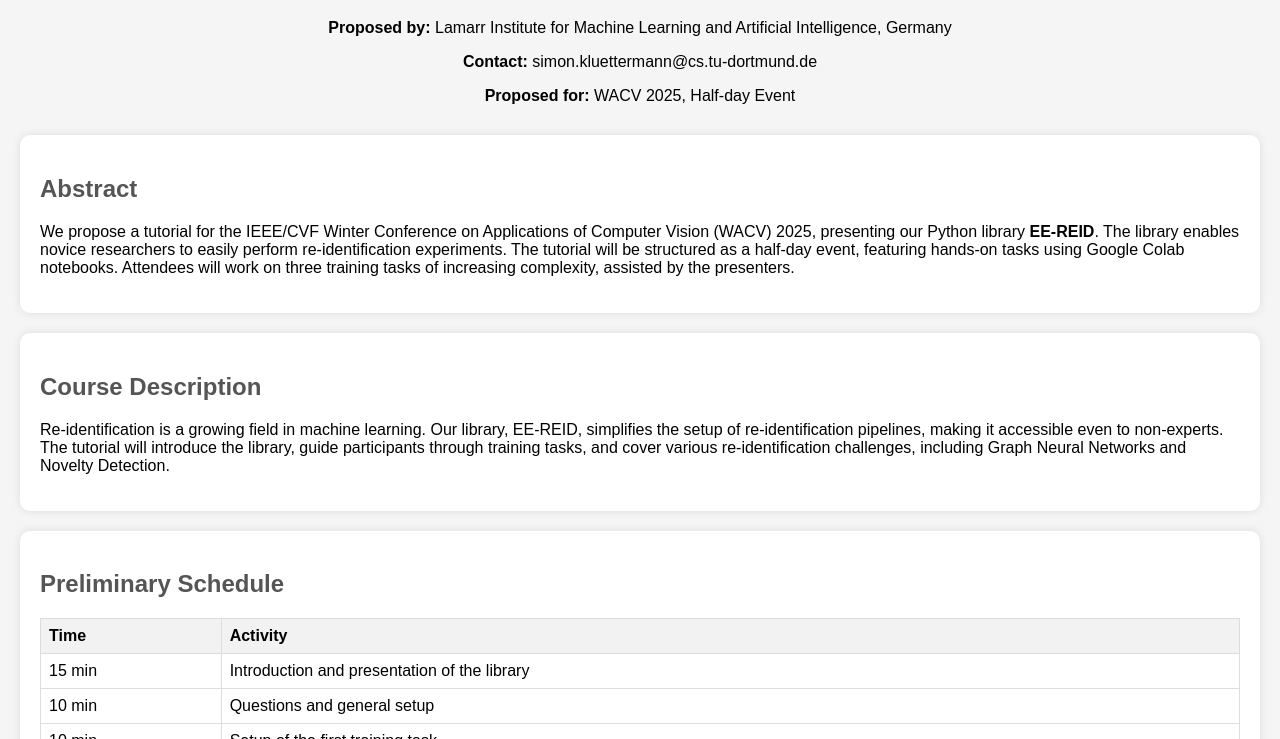
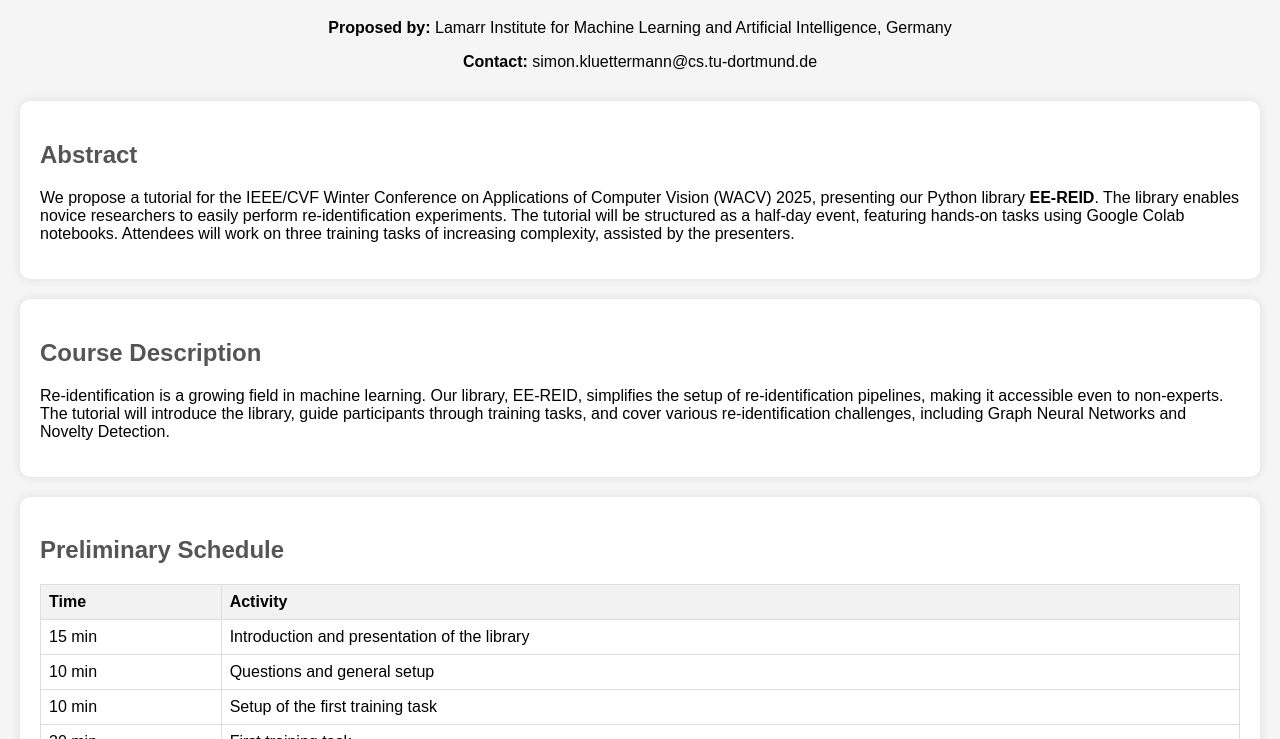
Before and after one commit to eerilygood/eerilygood.github.io, a plain HTML site: page index.html in a window 1280 px wide. Shown: the part 61-800 px from the top of the page. Drawn offline with Linux system fonts and the light colour scheme.

Commit message:
removed wacv

```diff
--- a/index.html
+++ b/index.html
@@ -53,7 +53,6 @@
     <h1>EE-REID: A Tutorial on Easy and Efficient Re-identification</h1>
     <p><strong>Proposed by:</strong> Lamarr Institute for Machine Learning and Artificial Intelligence, Germany</p>
     <p><strong>Contact:</strong> simon.kluettermann@cs.tu-dortmund.de</p>
-    <p><strong>Proposed for:</strong> WACV 2025, Half-day Event</p>
 </header>
 
 <div class="section">
```
